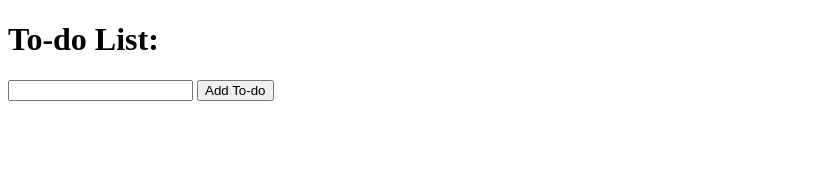
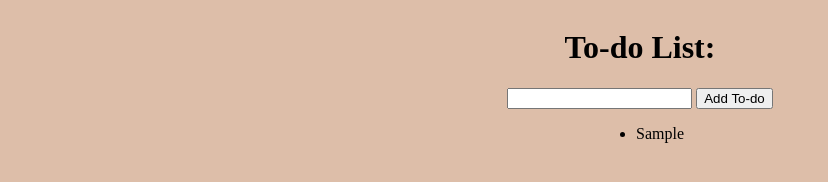
Before and after one commit to abygaelle/dom-todo-lab, a plain HTML site: page index.html in a window 1280 px wide. Both pictures are taken after typing "Sample" into the empty fields and a click on the button "Add To-do". Shown: the whole page, without its empty margins (0-828 px from the left). Drawn offline with Linux system fonts and the light colour scheme.

Commit message:
complete lab

```diff
--- /dev/null
+++ b/css/style.css
@@ -0,0 +1,6 @@
+body {
+  background-color: #ddbea9;
+  display: flex;
+  align-items: center;
+  flex-direction: column;
+}
--- a/index.html
+++ b/index.html
@@ -5,13 +5,15 @@
   <meta http-equiv="X-UA-Compatible" content="IE=edge">
   <meta name="viewport" content="width=device-width, initial-scale=1.0">
   <title>DOM To-do Lab</title>
+  <link rel="stylesheet" href="./css/style.css">
   <script defer src="./js/app.js"></script>
 </head>
 <body>
   <h1>To-do List:</h1>
-  <input type="text" id="inp">
-  <button id="submit-button"> Add To-do</button>
+  <div>
+    <input type="text" id="inp">
+    <button id="submit-button"> Add To-do</button>
+  </div>
   <ul id="todo-list"></ul>
-
 </body>
 </html>
--- a/js/app.js
+++ b/js/app.js
@@ -1,13 +1,16 @@
 const btn = document.querySelector('button')
+const unl = document.querySelector('ul')
 
 btn.addEventListener('click', function(evt){
+  const newLi = document.createElement('li')
   const int = document.querySelector('input')
 
+  newLi.textContent = int.value
 
-  const unl = document.querySelector('ul')
-  const newLi = document.createElement('li')
+  if (inp.value !== ""){
+    document.querySelector('ul').appendChild(newLi)
+    inp.value = ""
+    console.log(newLi)
+  }
 
-  newLi.textContent = int.value
-  int.value = ''
-  console.log(newLi)
 })
```
